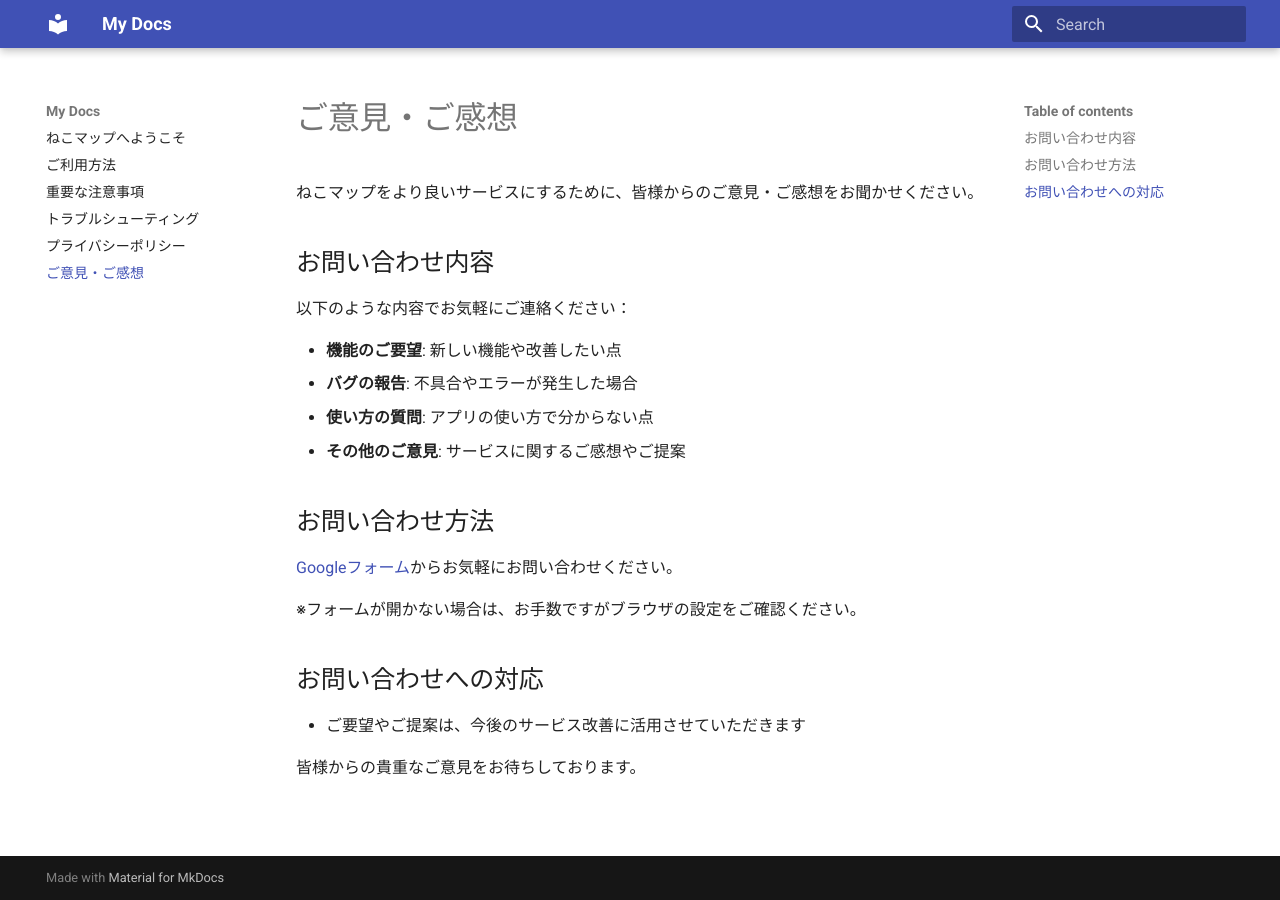
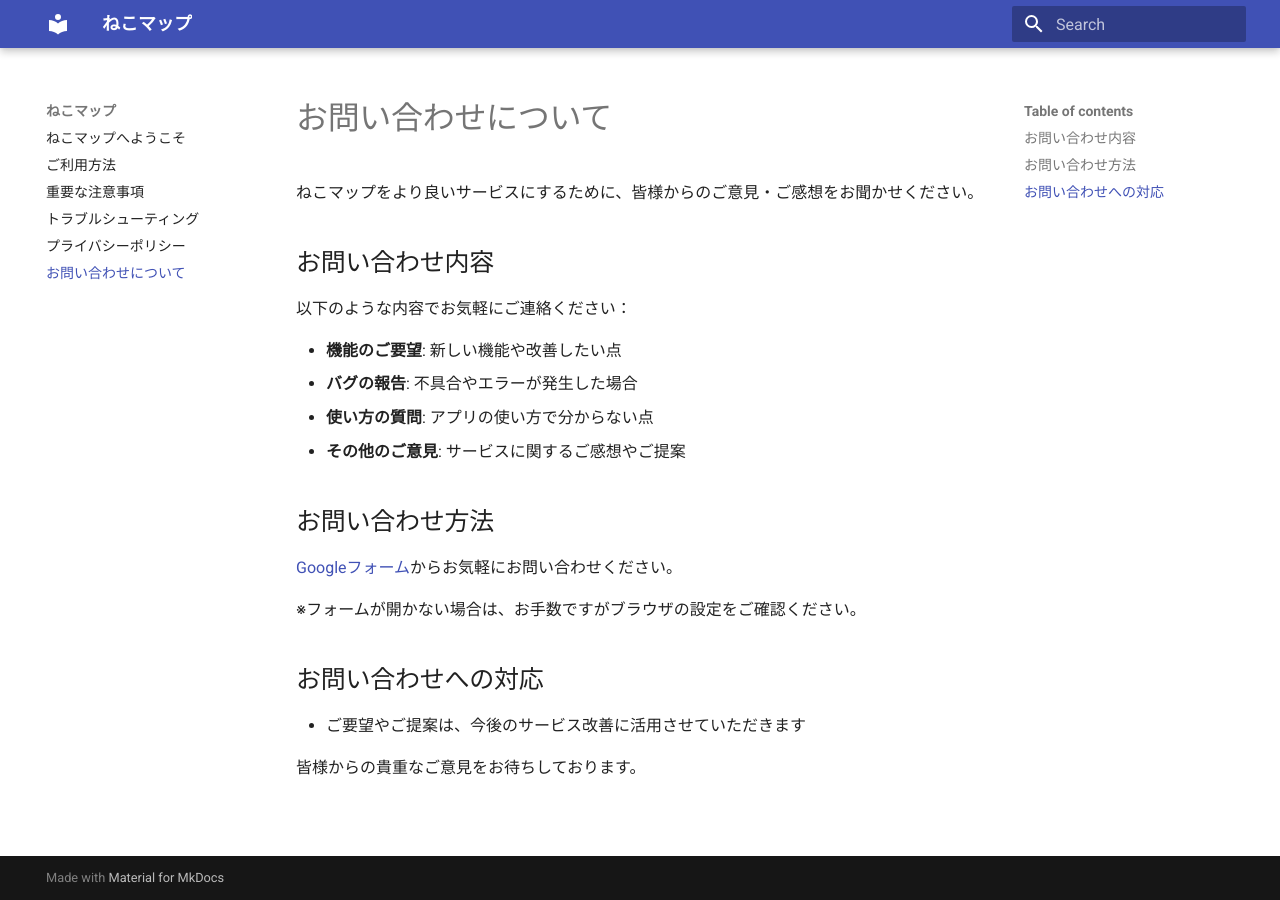
Before and after one commit to sookubo/nekomap, an MkDocs documentation site: the page built from docs/feedback.md, in a window 1280 px wide. Built offline with MkDocs 1.6.1 and Material for MkDocs 9.7.7, drawn with Linux system fonts in a browser that asks for light colours.

Commit message:
サイト名を「My Docs」から「ねこマップ」に変更し、フィードバックセクションのタイトルを「ご意見・ご感想」から「お問い合わせについて」に修正しました。また、プライバシーポリシーからCookieに関する文言を削除しました。

```diff
--- a/docs/feedback.md
+++ b/docs/feedback.md
@@ -1,5 +1,5 @@
 
-# ご意見・ご感想
+# お問い合わせについて
 
 ねこマップをより良いサービスにするために、皆様からのご意見・ご感想をお聞かせください。
 
--- a/mkdocs.yml
+++ b/mkdocs.yml
@@ -1,4 +1,4 @@
-site_name: My Docs
+site_name: ねこマップ
 theme:
   name: material
   font: Noto Sans Japanese
```
Also changed, not shown: docs/privacy-policy.md (+0 -2 lines).
